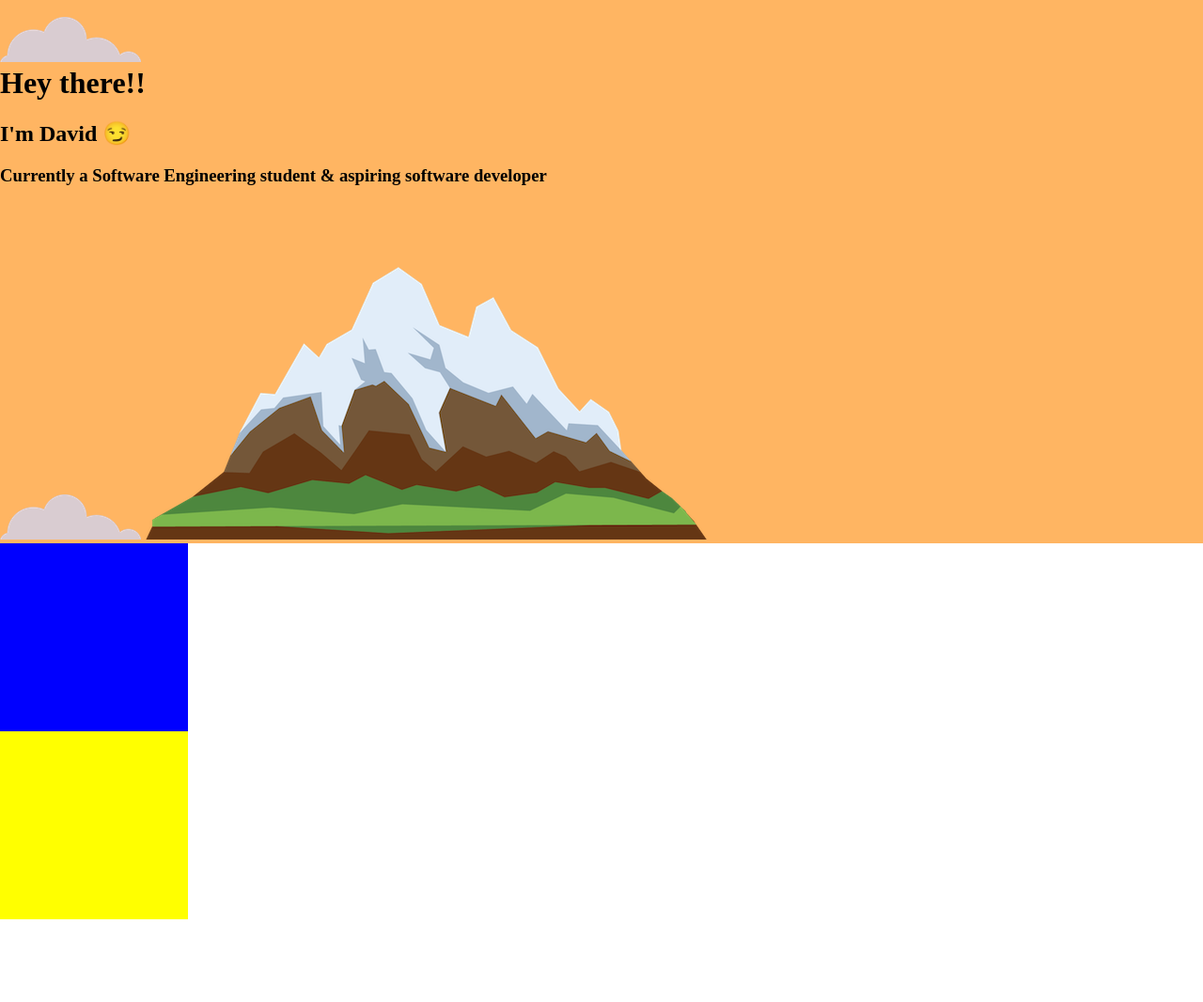
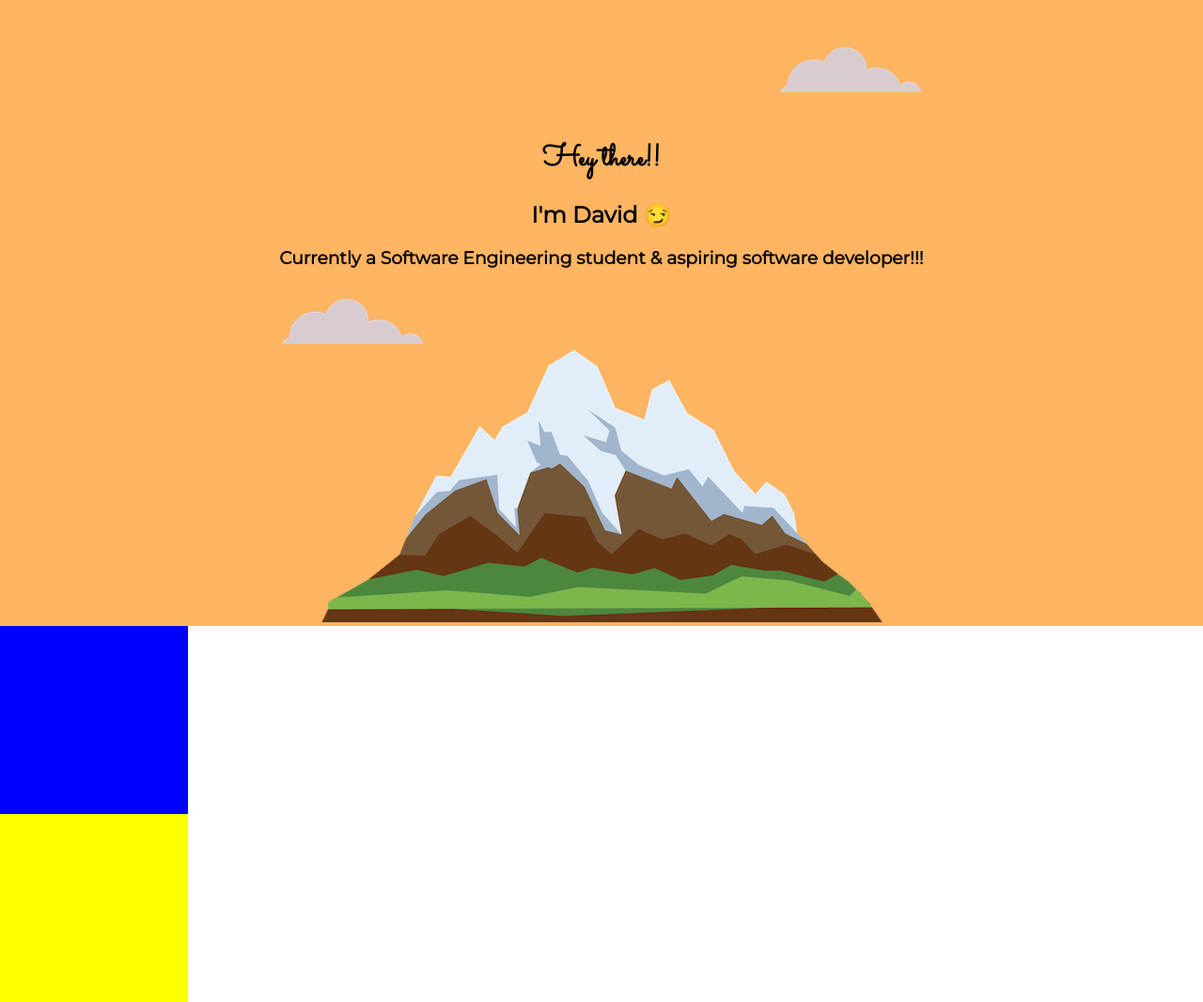
Before and after one commit to daveeazi/cv, a plain HTML site: page index.html in a window 1280 px wide. Shown: the whole page at 94% size. Before the commit the page ends 978 px from the top, so only its background shows below. Drawn offline with Linux system fonts and the light colour scheme.

Commit message:
Adjusted display property, font styling, positioning and centering

```diff
--- a/css/style.css
+++ b/css/style.css
@@ -1,5 +1,7 @@
 .one{
   background-color: #FFB562;
+  position: relative;
+  padding-top: 126px;
 }
 
 .two{
@@ -16,8 +18,29 @@
 
 body{
   margin: 0;
+  text-align: center;
+  font-family: 'Merriweather', serif;
 }
 
 h1{
   margin-top: 0;
+  font-family: 'Sacramento', cursive;
 }
+h2{
+  font-family: 'Montserrat', sans-serif;
+}
+h3{
+  font-family: 'Montserrat', sans-serif;
+}
+
+.top-cloud{
+  position: absolute;
+  right: 300px;
+  top: 50px;
+}
+
+.buttom-cloud{
+  position: absolute;
+  left: 300px;
+  bottom: 300px;
+}
--- a/index.html
+++ b/index.html
@@ -5,15 +5,18 @@
     <title>David Atat</title>
     <link rel="stylesheet" href="css/style.css">
     <link rel="icon" href="favicon.ico">
+    <link rel="preconnect" href="https://fonts.googleapis.com">
+<link rel="preconnect" href="https://fonts.gstatic.com" crossorigin>
+<link href="https://fonts.googleapis.com/css2?family=Merriweather&family=Montserrat&family=Sacramento&display=swap" rel="stylesheet">
   </head>
 
   <body>
     <div class="one"><br>
-      <img src="images/cloud.png" alt="Cloud Image">
+      <img class="top-cloud" src="images/cloud.png" alt="cloud-image">
       <h1>Hey there!!</h1>
       <h2>I'm David 😏</h2>
-      <h3>Currently a Software Engineering student & aspiring software developer</h3>
-      <img src="images/cloud.png" alt="Cloud Image">
+      <h3>Currently a Software Engineering student & aspiring software developer!!! </h3>
+      <img class="buttom-cloud" src="images/cloud.png" alt="cloud-image">
       <img src="images/mountain.png" alt="mountain-image">
     </div>
     <div class="two">
```
